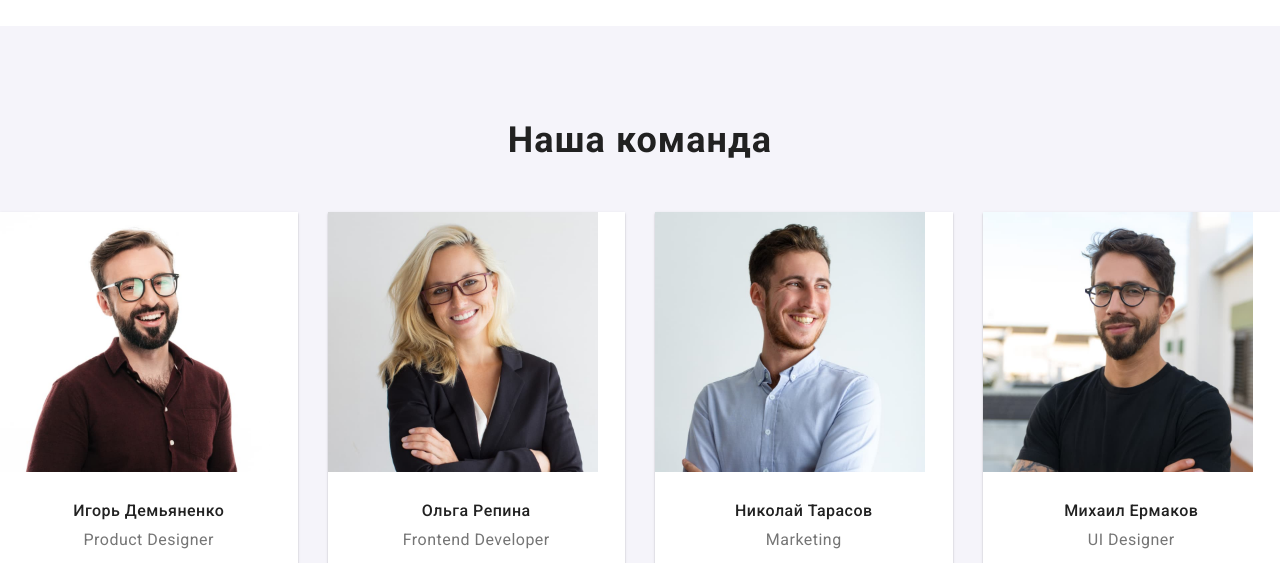
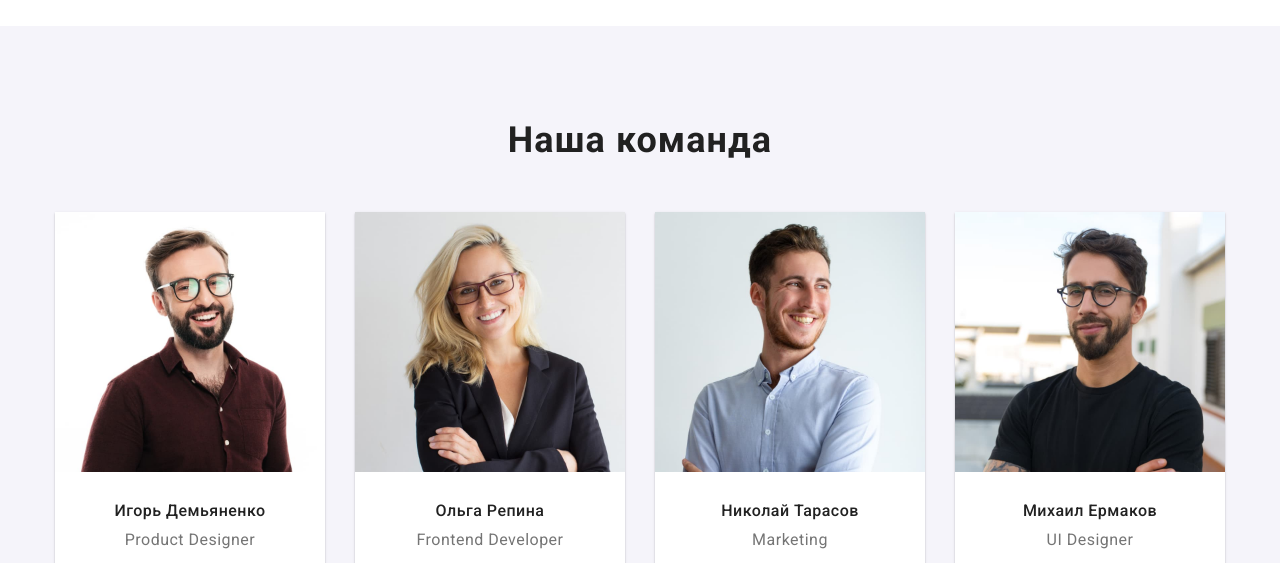
Before and after one commit to mariakor62/goit-markup-hw-07, a plain HTML site: page index.html in a window 1280 px wide. Shown: the part 1570-2133 px from the top of the page. Drawn offline with nearby package versions, Linux system fonts and the light colour scheme; files that its build step writes are made by us from their sources.

Commit message:
team file correction

```diff
--- a/index.html
+++ b/index.html
@@ -151,7 +151,7 @@
         </section>
         <!--Команда компании-->
         <section class="team section">
-            <div class="team__container">
+            <div class="team container">
                 <h2 class="team__title">Наша команда</h2>
                 <ul class="team__list">
                     <li class="member">
```
